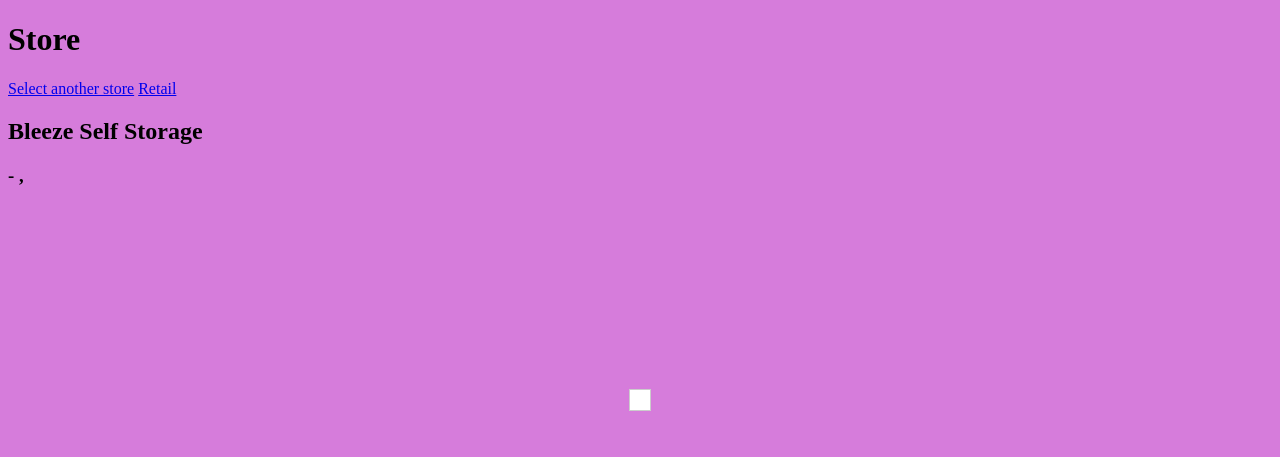
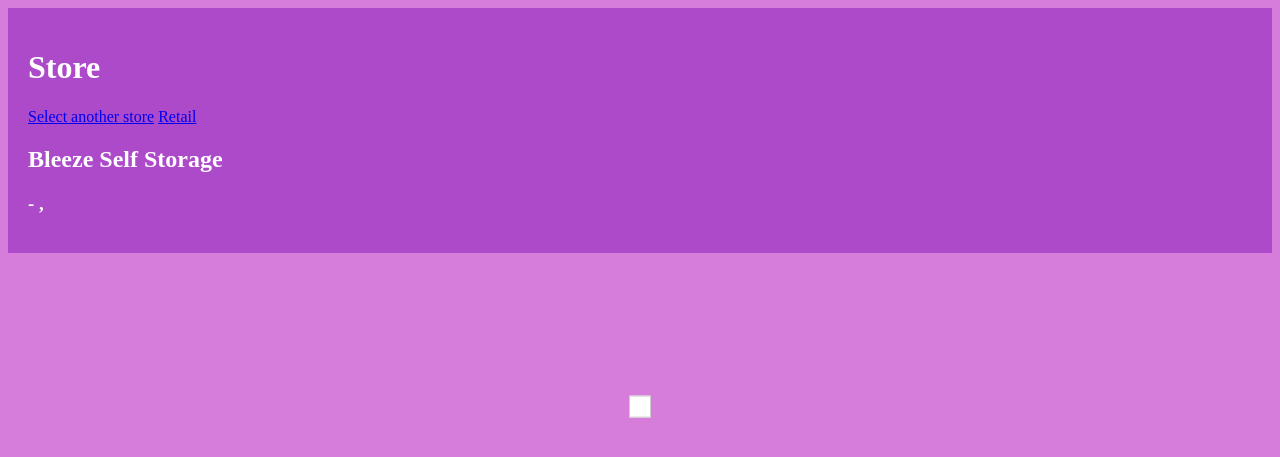
Before and after one commit to mitchhenline/bleeze, a Flask app: template templates/store.html in a window 1280 px wide. Shown: the top 457 px of the page. Run offline with Flask 3, Linux system fonts and the light colour scheme; the template is opened without the code that fills it, so the values that code supplies are empty.

Commit message:
added header to styling

```diff
--- a/static/styles.css
+++ b/static/styles.css
@@ -2,6 +2,21 @@
 /* ----------------BASE------------------- */
 #body {
     background: rgba(185, 28, 193, 0.578);
+}
+
+
+
+
+/* ----------HEADER AND BODY CLASSES---------- */
+
+.header {
+    background-color: #8c25bc90; /* Header background color */
+    color: #fff; /* Header text color */
+    padding: 20px; /* Adjust the padding as needed */
+}
+
+.body {
+    padding: 20px; /* Adjust the padding as needed */
 }
 
 
@@ -49,10 +64,10 @@
 /* ----------STORE PAGE, UNIT SELECTOR---------- */
 
 #unit_list_div {
-    position: fixed;
+    position: absolute;
     top: 50%;
     left: 50%;
-    transform: translate(-50%, -50%);
+    transform: translate(-50%, -20%);
     max-height: 80%; /* Adjust this value as needed to control the maximum height of the box */
     overflow: auto;
     background-color: white;
--- a/templates/retail.html
+++ b/templates/retail.html
@@ -3,10 +3,13 @@
 
 {% block body %}
 
+<div class="header">
     <h1>Bleeze Retail</h1>
     <a href = "/">Select another store</a>
     <a href = "/{{ store.id }}">Unit Manager</a>
+</div>
 
+<div class="main-body">
 
     <div id="retail_list_div">
         <h2>Retail items</h2>
@@ -25,5 +28,6 @@
             {% endfor %}
         </table>
     </div>
+</div>
 
 {% endblock %}
--- a/templates/store.html
+++ b/templates/store.html
@@ -2,6 +2,8 @@
 {% block title %}Bleeze{% endblock %}
 
 {% block body %}
+
+<div class = header>
 
     <h1>Store {{ store.id }}</h1>
     <a href = "/">Select another store</a>
@@ -10,6 +12,9 @@
     <h2>Bleeze Self Storage</h2>
         <h3>{{ store.address }} - {{ store.city }}, {{ store.state }}</h3>
 
+</div>
+
+<div class="main-body">
     <div id="unit_list_div">
         {% for unit in units %}
         <div class="unit-item {% if loop.index is divisibleby(2) %}even{% else %}odd{% endif %}">
@@ -22,5 +27,6 @@
         </div>
         {% endfor %}
     </div>
+</div>
 
 {% endblock %}
--- a/templates/unit.html
+++ b/templates/unit.html
@@ -3,12 +3,15 @@
 
 {% block body %}
 
+<div class="header">
     <h1>Unit Manager</h1>
     <a href = "/">Select another store</a>
     <a href = "/{{ store.id }}">Back to store</a>
     <a href = "/retail/{{ store.id }}">Retail</a>
+</div>
 
 
+<div class="main-body">
     <div>
         <h2>{{ unit.unit_number }}</h2>
         <h2>Tenant: {% if unit.renter %}<a href="/renter/{{ unit.renter.id }}">{{ unit.renter.first_name }} {{ unit.renter.last_name }}</a>{% else %}Vacant{% endif %}</h2>
@@ -16,8 +19,7 @@
         <h2>Size: {{ unit.size }}</h2>
         <h2>Type: {{ unit.type }}</h2>
         <h2>Digital Access: {% if unit.digital_access %}Yes{% else %}No{% endif %}</h2>
-
+    </div>
 </div>
 
-
 {% endblock %}
```
Also changed, not shown: templates/renter.html (+4 -3 lines). Lines whose indentation alone changed are shown as unchanged.
